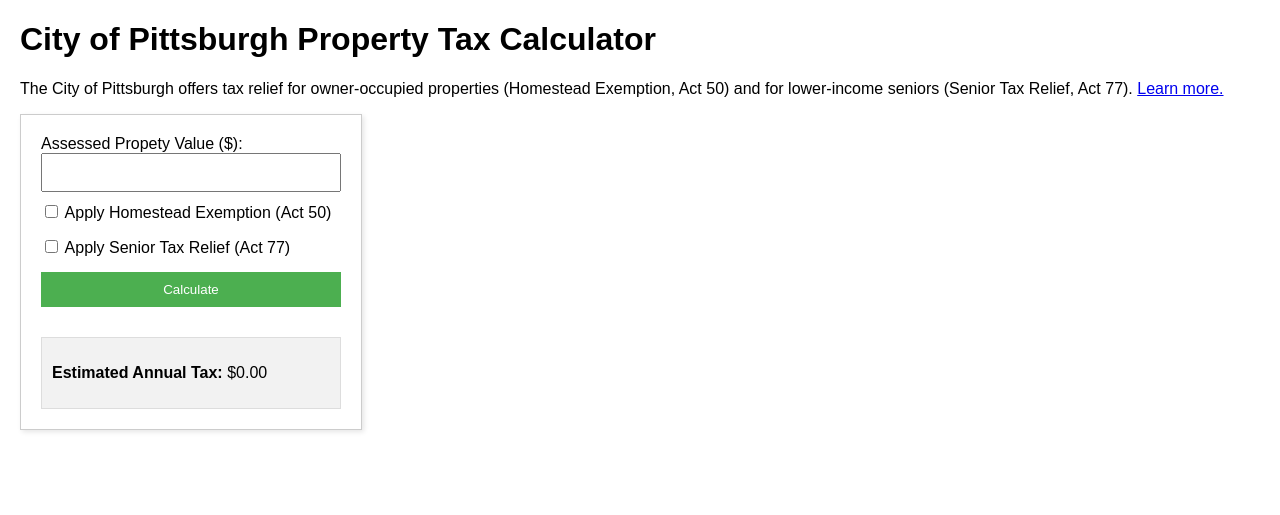
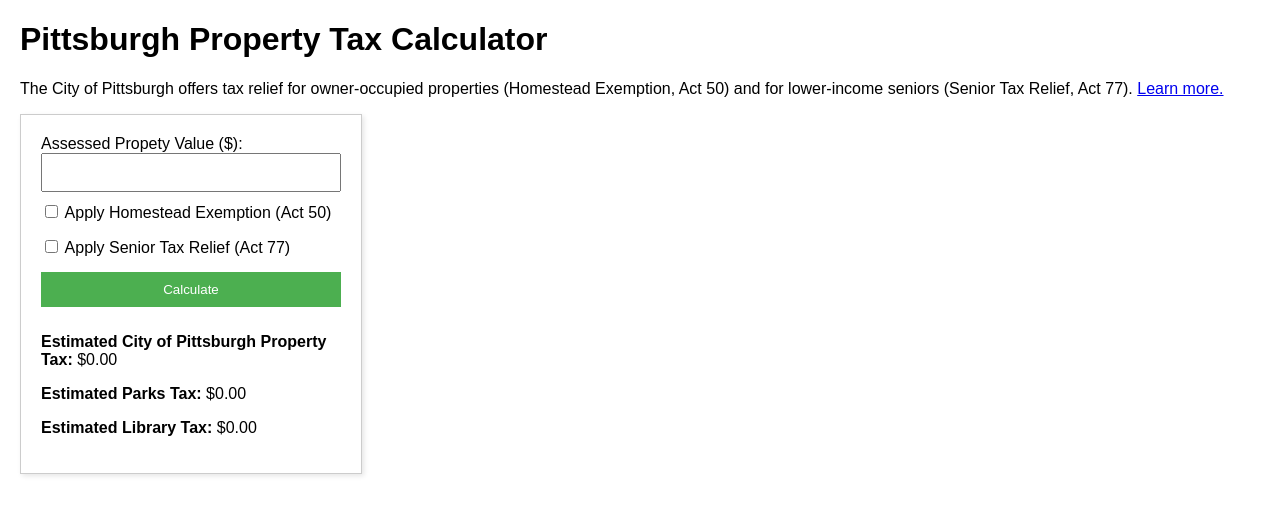
Before and after one commit to patrickcdoyle1/pgh-prop-calc, a Flask app: template templates/calculator.html in a window 1280 px wide. Shown: the top 515 px of the page. Run offline with Flask 3, Linux system fonts and the light colour scheme; the template is opened without the code that fills it, so the values that code supplies are empty.

Commit message:
adding parks and library

```diff
--- a/app.py
+++ b/app.py
@@ -22,7 +22,9 @@ def add_security_headers(response):
 # app.py (Modified for Checkbox)
 @app.route('/', methods=['GET', 'POST'])
 def calculator():
-    result = None
+    city = None
+    parks = None
+    library = None
     error = None
 
     # Initialize homestead_status to hold the selected value for template persistence
@@ -44,7 +46,7 @@ def calculator():
             homestead_status = homestead_applied
             senior_status = senior_applied
 
-            # --- Property Tax Calculation Logic ---
+            # --- Property Tax Calculation Logic: City, Schools, Library ---
 
             # 1. Initialize total deduction amount
             total_deduction = 0
@@ -67,7 +69,10 @@ def calculator():
                 taxable_value = 0
 
             # 5. Calculate final result using the tax rate (8.06 per $1000)
-            result = (taxable_value / 1000) * 8.06
+            city = taxable_value * 0.00806
+            parks = taxable_value * 0.0005
+            library = taxable_value * 0.00025
+
 
         except ValueError:
             error = "Error: Invalid input. Please enter a valid number for the assessed value."
@@ -76,7 +81,9 @@ def calculator():
 
     # Pass the last status to the template (None if unchecked, 'yes' if checked)
     return render_template('calculator.html',
-                           result=result,
+                           city=city,
+                           parks=parks,
+                           library=library,
                            error=error,
                            homestead_status=homestead_status,
                            senior_status=senior_status)
--- a/templates/calculator.html
+++ b/templates/calculator.html
@@ -2,7 +2,7 @@
 <html lang="en">
 <head>
     <meta charset="UTF-8">
-    <title>City of Pittsburgh Property Tax Calculator</title>
+    <title>Pittsburgh Property Tax Calculator</title>
     <style>
         /* ... (styles remain the same) ... */
         body { font-family: Arial, sans-serif; margin: 20px; }
@@ -16,12 +16,12 @@
 </head>
 <body>
 
-    <h1>City of Pittsburgh Property Tax Calculator</h1>
+    <h1>Pittsburgh Property Tax Calculator</h1>
     <p>
         The City of Pittsburgh offers tax relief for owner-occupied properties (Homestead Exemption, Act 50) and for
         lower-income seniors (Senior Tax Relief, Act 77).
 
-        <a href="https://www.pittsburghpa.gov/City-Government/Finance-Budget/Taxes/Tax-FAQs">Learn more.</a>
+        <a href="https://www.pittsburghpa.gov/City-Government/Finance-Budget/Taxes/Tax-FAQs" target="_blank">Learn more.</a>
     </p>
 
     <div class="calculator">
@@ -53,12 +53,14 @@
         </form>
 
         {% if error %}
-            <div class="result error">
+            <div class="city error">
                 <p><strong>{{ error }}</strong></p>
             </div>
-        {% elif result is not none %}
-            <div class="result">
-                <p><strong>Estimated Annual Tax:</strong> ${{ "%.2f"|format(result) }}</p>
+        {% elif city is not none %}
+            <div class="city">
+                <p><strong>Estimated City of Pittsburgh Property Tax:</strong> ${{ "%.2f"|format(city) }}</p>
+                <p><strong>Estimated Parks Tax:</strong> ${{ "%.2f"|format(parks) }}</p>
+                <p><strong>Estimated Library Tax:</strong> ${{ "%.2f"|format(library) }}</p>
             </div>
         {% endif %}
     </div>
```
